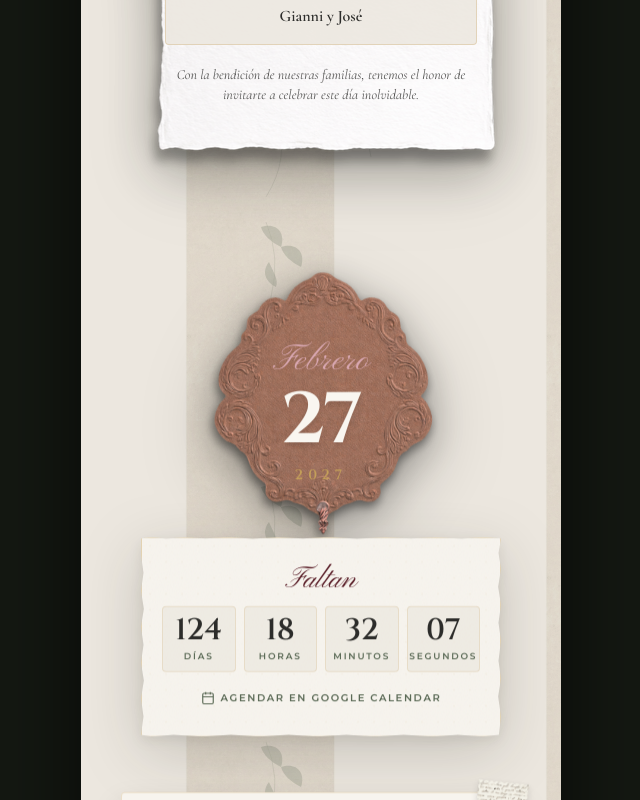
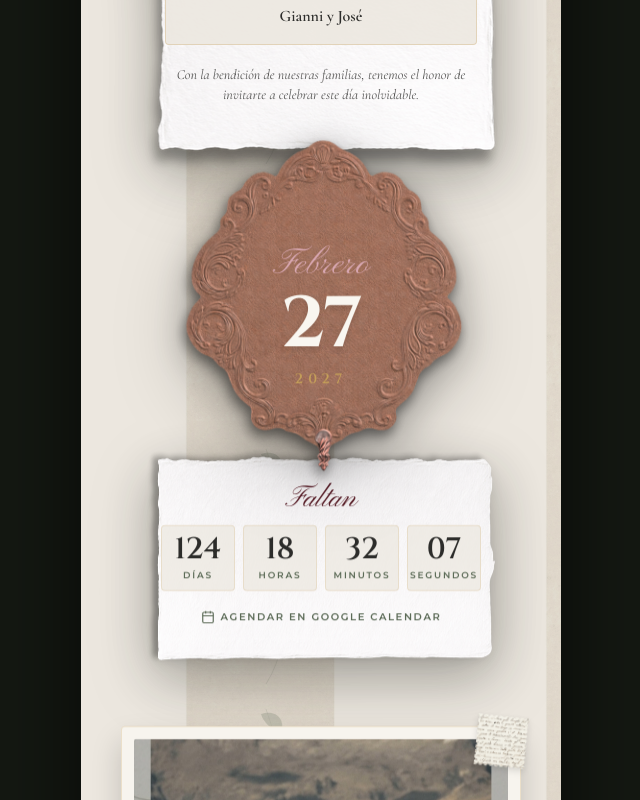
Before and after one commit to 1720907/wedinvitation, a React (Vite) app: page / in a window 1280 px wide. Shown: the part 1760-2560 px from the top of the page, without its empty margins (319-959 px from the left). Built offline with nearby package versions, Linux system fonts and the light colour scheme; a web font is replaced by a local one.

Commit message:
react app v1.0.2

```diff
--- a/src/App.tsx
+++ b/src/App.tsx
@@ -481,7 +481,7 @@ export default function App() {
         {/* =================================================================
              SECCIÓN 2: SOBRE ABIERTO + CARTA DE BIENVENIDA (NOS CASAMOS)
              ================================================================= */}
-        <section className="relative px-5 pt-12 pb-10 flex flex-col items-center reveal-item">
+        <section className="relative px-5 pt-12 flex flex-col items-center reveal-item">
 
           <div className="w-full max-w-[400px] relative">
             {/* Contenedor del Sobre Abierto Realista */}
@@ -594,11 +594,11 @@ export default function App() {
         {/* =================================================================
              SECCIÓN 3: MEDALLÓN BARROCO DE FECHA (papel6_03599585.png) & CUENTA REGRESIVA
              ================================================================= */}
-        <section className="relative px-5 py-8 flex flex-col items-center reveal-item">
+        <section className="relative px-5 -mt-10 pb-8 flex flex-col items-center reveal-item">
           <div className="w-full max-w-[360px] flex flex-col items-center">
 
             {/* Medallón Barroco Terracota con texturas talladas en 3D (papel6_03599585.png) */}
-            <div className="relative w-76 h-76 flex items-center justify-center shadow-cameo">
+            <div className="relative w-96 h-96 -mt-6 flex items-center justify-center shadow-cameo">
               {/* Imagen del camafeo real con relieve */}
               <img
                 src="/assets/aistudio/papel6_03599585.png"
@@ -621,8 +621,15 @@ export default function App() {
             </div>
 
             {/* Tarjeta de Cuenta Regresiva de Papel Rasgado superpuesta debajo */}
-            <div className="w-full -mt-6 z-30 shadow-torn-paper">
-              <div className="deckle-card px-5 py-6 text-center border border-[#C5A059]/40">
+            <div className="relative z-[-1] w-full -mt-16 shadow-torn-paper">
+              <div className="px-5 py-10 text-center">
+                {/* Imagen del papel */}
+                <img
+                  src="/assets/aistudio/papel3_clean_rotated.png"
+                  alt="Tarjetón de papel artesanal rasgado"
+                  className="absolute w-full h-full inset-0 object-fill pointer-events-none select-none z-[-1] filter drop-shadow-[0_16px_28px_rgba(20,24,18,0.22)]"
+                />
+
                 <p className="font-script text-3xl text-[#5A1E28] mb-2 font-normal">
                   Faltan
                 </p>
```
Also changed, not shown: public/assets/aistudio/papel3_clean_rotated.png (added).
